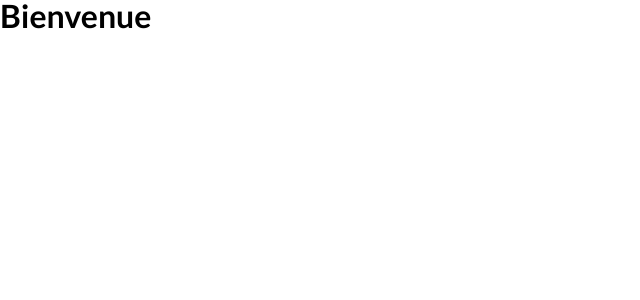
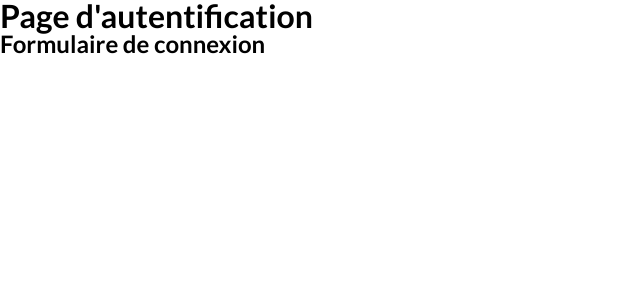
Before and after one commit to mlaversin/OC_7_Groupomania, a React (Create React App) app in the folder frontend/: page /auth in a window 1280 px wide. Shown: the top 300 px of the page, without its empty margins (0-640 px from the left). Built offline with nearby package versions, Linux system fonts and the light colour scheme.

Commit message:
first routing of the application

```diff
--- a/frontend/package.json
+++ b/frontend/package.json
@@ -10,8 +10,7 @@
     "react-dom": "^18.2.0",
     "react-router-dom": "^6.3.0",
     "react-scripts": "5.0.1",
-    "sass": "^1.53.0",
-    "web-vitals": "^2.1.4"
+    "sass": "^1.53.0"
   },
   "scripts": {
     "start": "react-scripts start",
--- a/frontend/src/App.js
+++ b/frontend/src/App.js
@@ -1,9 +1,19 @@
-function App() {
+import React from 'react';
+import { BrowserRouter, Routes, Route } from 'react-router-dom';
+import Home from './pages/Home';
+import Auth from './pages/Auth';
+import Profil from './pages/Profil';
+import NotFound from './pages/NotFound';
+
+export default function App() {
   return (
-    <div className='App'>
-      <h1>Bienvenue</h1>
-    </div>
+    <BrowserRouter>
+      <Routes>
+        <Route path='/' element={<Home />} />
+        <Route path='auth' element={<Auth />} />
+        <Route path='profil' element={<Profil />} />
+        <Route path='*' element={<NotFound />} />
+      </Routes>
+    </BrowserRouter>
   );
 }
-
-export default App;
--- /dev/null
+++ b/frontend/src/components/LoginForm.js
@@ -0,0 +1,9 @@
+import React from 'react';
+
+export default function LoginForm() {
+  return (
+    <div>
+      <h2>Formulaire de connexion</h2>
+    </div>
+  );
+}
--- /dev/null
+++ b/frontend/src/pages/Auth.js
@@ -0,0 +1,11 @@
+import React from 'react';
+import LoginForm from '../components/LoginForm';
+
+export default function Auth() {
+  return (
+    <div>
+      <h1>Page d'autentification</h1>
+      <LoginForm />
+    </div>
+  );
+}
--- /dev/null
+++ b/frontend/src/pages/Home.js
@@ -0,0 +1,9 @@
+import React from 'react';
+
+export default function Home() {
+  return (
+    <div>
+      <h1>Page d'accueil</h1>
+    </div>
+  );
+}
--- /dev/null
+++ b/frontend/src/pages/NotFound.js
@@ -0,0 +1,9 @@
+import React from 'react';
+
+export default function NotFound() {
+  return (
+    <div>
+      <h1>Erreur 404 - La page demandée n'existe pas !</h1>
+    </div>
+  );
+}
--- /dev/null
+++ b/frontend/src/pages/Profil.js
@@ -0,0 +1,9 @@
+import React from 'react';
+
+export default function Profil() {
+  return (
+    <div>
+      <h1>Page de profil</h1>
+    </div>
+  );
+}
--- a/frontend/src/styles/base/_reset.scss
+++ b/frontend/src/styles/base/_reset.scss
@@ -15,19 +15,19 @@ ul {
   list-style: none;
 }
 
-button {
-  border: none;
-  background: none;
-  outline: none;
-}
+// button {
+//   border: none;
+//   background: none;
+//   outline: none;
+// }
 
-form input {
-  font-family: inherit;
-  outline: none;
-  background: none;
-  border: none;
-  cursor: pointer;
-}
+// form input {
+//   font-family: inherit;
+//   outline: none;
+//   background: none;
+//   border: none;
+//   cursor: pointer;
+// }
 
 a,
 a:hover,
```
Also changed, not shown: frontend/src/components/SignUpForm.js (added, +9 -0 lines), 1 other file (tests, documents, lock files or other folders).
